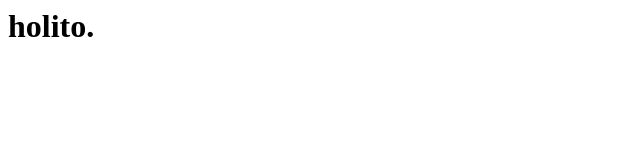
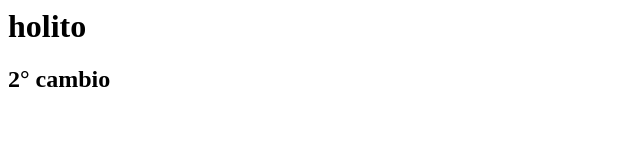
Before and after one commit to pipozapatac/taller01, a plain HTML site: page index.html in a window 1280 px wide. Shown: the whole page, without its empty margins (0-640 px from the left). Drawn offline with Linux system fonts and the light colour scheme.

Commit message:
nuevo cambio
agrege mi nombre y agrege un h2

```diff
--- a/index.html
+++ b/index.html
@@ -1 +1,2 @@
-<h1>holito.</h1>
+<h1>holito</h1>
+<h2>2° cambio</h2>
```
Also changed, not shown: 1 other file.
